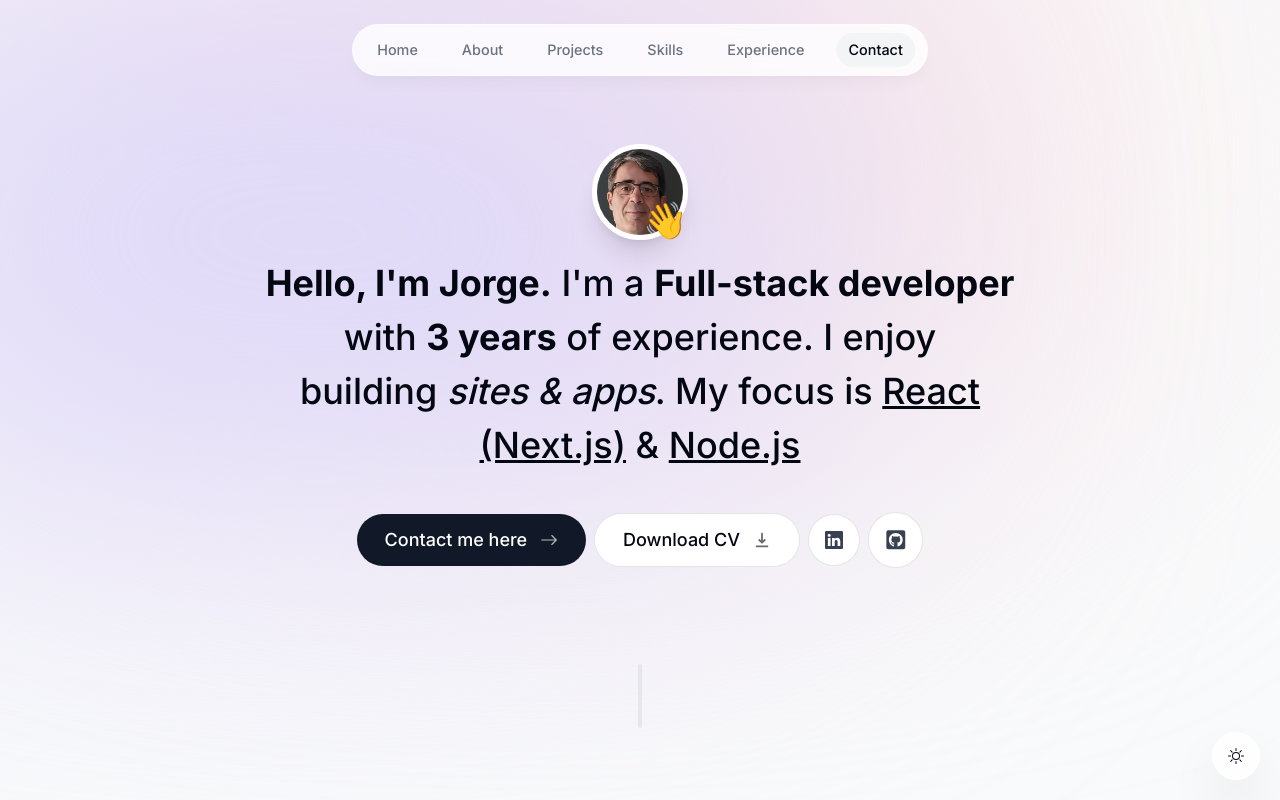
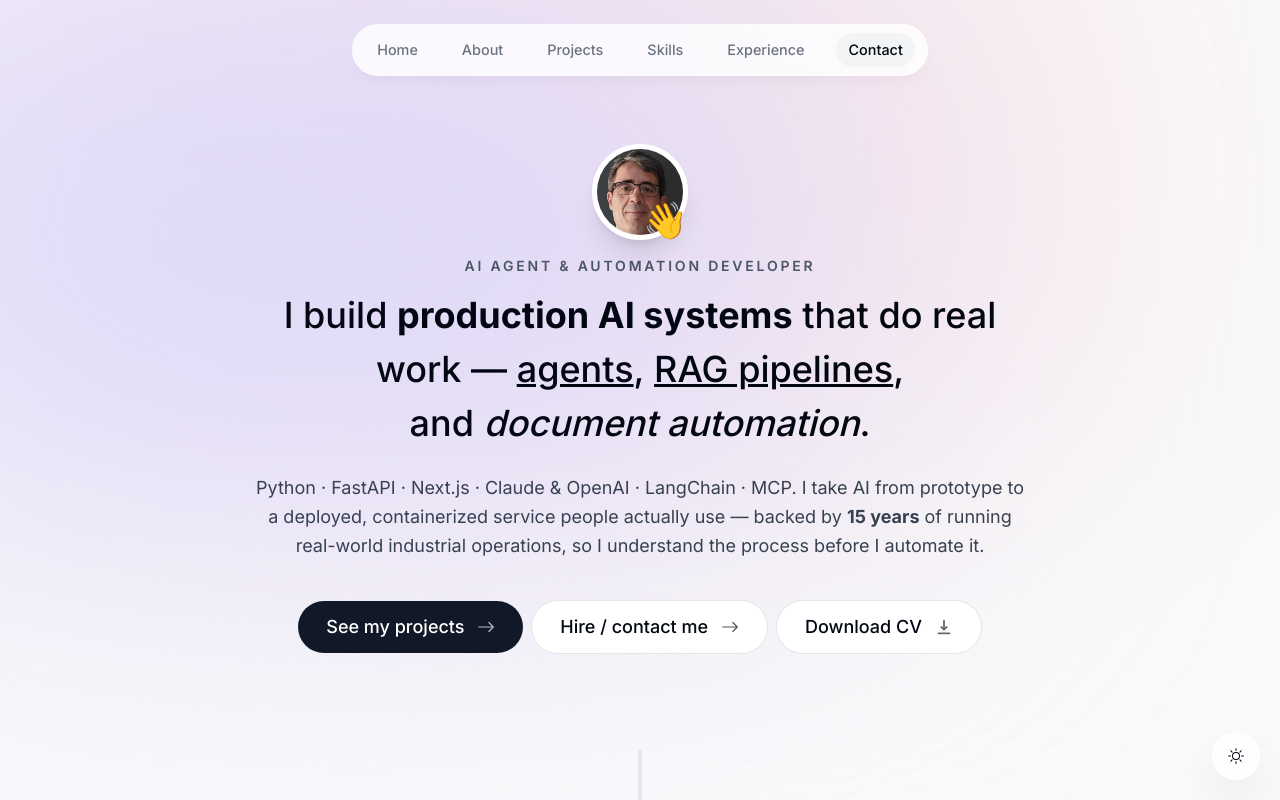
Before and after one commit to jorgegoco/next-portfolio, a Next.js app: page / in a window 1280 px wide. Shown: the top 800 px of the page. Built offline with nearby package versions, Linux system fonts and the light colour scheme; no server answers.

Commit message:
Rework hero copy and CTA buttons
- New AI-focused headline, eyebrow, and subhead
- Replace buttons with projects, contact, and CV
- Drop LinkedIn/GitHub icon links

```diff
--- a/components/intro.tsx
+++ b/components/intro.tsx
@@ -3,8 +3,7 @@
 import Image from "next/image"
 import { motion } from "framer-motion"
 import Link from "next/link"
-import { BsArrowRight, BsLinkedin } from "react-icons/bs"
-import { FaGithubSquare } from "react-icons/fa"
+import { BsArrowRight } from "react-icons/bs"
 import { HiDownload } from "react-icons/hi"
 import { useSectionInView } from "@/lib/hooks"
 import { useActiveSectionContext } from "@/context/active-section-context"
@@ -56,38 +55,70 @@ export default function Intro() {
         </div>
       </div>
 
-      <motion.h1
-        className="mb-10 mt-4 px-4 text-2xl font-medium !leading-[1.5] sm:text-4xl"
+      <motion.p
+        className="mb-3 mt-4 px-4 text-sm font-semibold uppercase tracking-[0.2em] text-gray-600 dark:text-white/60"
         initial={{ opacity: 0, y: 100 }}
         animate={{ opacity: 1, y: 0 }}
       >
-        <span className="font-bold">Hello, I&apos;m Jorge.</span> I&apos;m
-        a&nbsp;
-        <span className="font-bold">Full-stack developer</span> with&nbsp;
-        <span className="font-bold">3 years</span> of experience. I enjoy
-        building&nbsp;
-        <span className="italic">sites &amp; apps</span>. My focus is&nbsp;
-        <span className="underline">React (Next.js)</span> &&nbsp;
-        <span className="underline">Node.js</span>
+        AI Agent &amp; Automation Developer
+      </motion.p>
+
+      <motion.h1
+        className="mb-6 px-4 text-2xl font-medium !leading-[1.5] sm:text-4xl"
+        initial={{ opacity: 0, y: 100 }}
+        animate={{ opacity: 1, y: 0 }}
+        transition={{ delay: 0.05 }}
+      >
+        I build&nbsp;
+        <span className="font-bold">production AI systems</span> that do real
+        work —&nbsp;
+        <span className="underline">agents</span>,&nbsp;
+        <span className="underline">RAG pipelines</span>, and&nbsp;
+        <span className="italic">document automation</span>.
       </motion.h1>
+
+      <motion.p
+        className="mb-10 px-4 text-base !leading-[1.6] text-gray-700 sm:text-lg dark:text-white/70"
+        initial={{ opacity: 0, y: 100 }}
+        animate={{ opacity: 1, y: 0 }}
+        transition={{ delay: 0.1 }}
+      >
+        Python · FastAPI · Next.js · Claude &amp; OpenAI · LangChain · MCP. I
+        take AI from prototype to a deployed, containerized service people
+        actually use — backed by&nbsp;
+        <span className="font-bold">15 years</span> of running real-world
+        industrial operations, so I understand the process before I automate it.
+      </motion.p>
 
       <motion.div
         className="flex flex-col sm:flex-row items-center justify-center gap-2 px-4 text-lg font-medium"
         initial={{ opacity: 0, y: 100 }}
         animate={{ opacity: 1, y: 0 }}
         transition={{
-          delay: 0.1,
+          delay: 0.15,
         }}
       >
         <Link
+          href="#projects"
+          className="group bg-gray-900 text-white px-7 py-3 flex items-center gap-2 rounded-full outline-none focus:scale-110 hover:scale-110 hover:bg-gray-950 active:scale-105 transition"
+          onClick={() => {
+            setActiveSection("Projects")
+            setTimeOfLastClick(Date.now())
+          }}
+        >
+          See my projects&nbsp;
+          <BsArrowRight className="opacity-70 group-hover:translate-x-1 transition" />
+        </Link>
+
+        <Link
           href="#contact"
-          className="group bg-gray-900 text-white px-7 py-3 flex items-center gap-2 rounded-full outline-none focus:scale-110 hover:scale-110 hover:bg-gray-950 active:scale-105 transition"
+          className="group bg-white px-7 py-3 flex items-center gap-2 rounded-full outline-none focus:scale-110 hover:scale-110 active:scale-105 transition cursor-pointer borderBlack dark:bg-white/10"
           onClick={() => {
             setActiveSection("Contact")
             setTimeOfLastClick(Date.now())
           }}
         >
-          Contact me here&nbsp;
+          Hire / contact me&nbsp;
           <BsArrowRight className="opacity-70 group-hover:translate-x-1 transition" />
         </Link>
 
@@ -99,22 +130,6 @@ export default function Intro() {
           Download CV&nbsp;
           <HiDownload className="opacity-60 group-hover:translate-y-1 transition" />
         </a>
-
-        <a
-          className="bg-white p-4 text-gray-700 hover:text-gray-950 flex items-center gap-2 rounded-full focus:scale-[1.15] hover:scale-[1.15] active:scale-105 transition cursor-pointer borderBlack dark:bg-white/10 dark:text-white/60"
-          href="https://www.linkedin.com/in/jorgegoco/"
-          target="_blank"
-        >
-          <BsLinkedin />
-        </a>
-
-        <a
-          className="bg-white p-4 text-gray-700 flex items-center gap-2 text-[1.35rem] rounded-full focus:scale-[1.15] hover:scale-[1.15] hover:text-gray-950 active:scale-105 transition cursor-pointer borderBlack dark:bg-white/10 dark:text-white/60"
-          href="https://github.com/jorgegoco"
-          target="_blank"
-        >
-          <FaGithubSquare />
-        </a>
       </motion.div>
     </section>
   )
```
